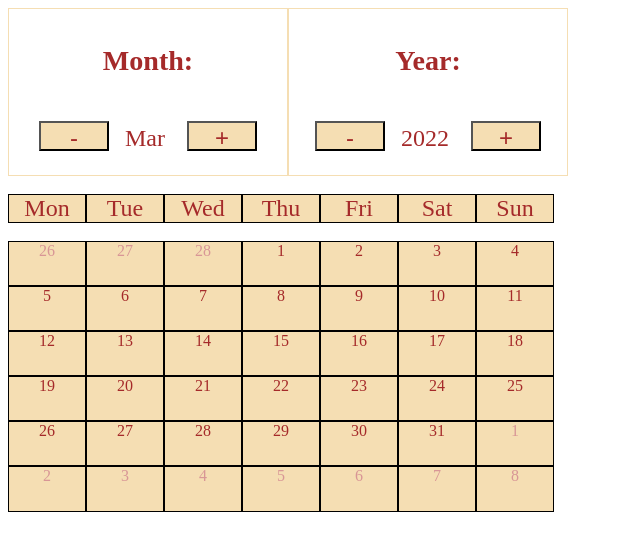
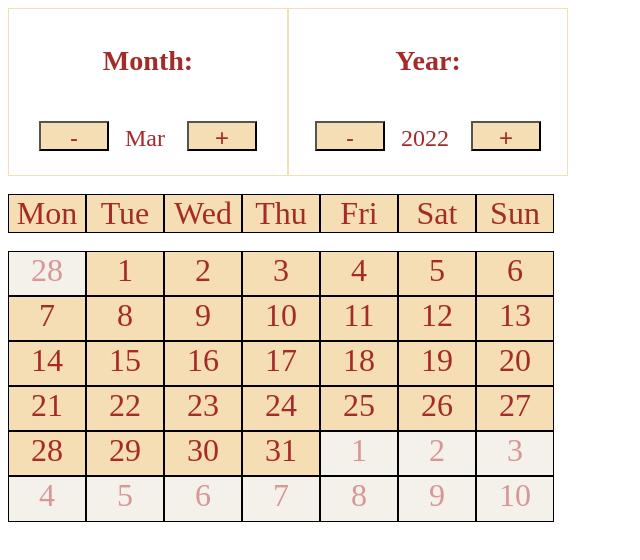
Before and after one commit to radisa-bogdanovic/calendar, an Angular app: page / in a window 1280 px wide. Shown: the top 560 px of the page, without its empty margins (0-640 px from the left). Built offline with nearby package versions, Linux system fonts and the light colour scheme.

Commit message:
Added styling(i guess)

```diff
--- a/src/app/calendar/calendar.component.css
+++ b/src/app/calendar/calendar.component.css
@@ -14,7 +14,7 @@
   display: inline-block;
   width: calc(95% / 7);
   color: rgb(216, 150, 150);
-  background-color: wheat;
+  background-color: rgb(244, 241, 235);
   text-align: center;
   height: calc(95% / 6);
   border: 1px black solid;
@@ -36,7 +36,7 @@
   height: 17rem;
 }
 .weekdays {
-  font-size: 1.5rem;
+  font-size: 2rem;
 }
 .button {
   height: 30px;
@@ -46,3 +46,8 @@
   color: brown;
   font-size: 1.5rem;
 }
+.days,
+.daysBefore {
+  text-justify: kashida;
+  font-size: 2rem;
+}
--- a/src/app/calendar/calendar.component.ts
+++ b/src/app/calendar/calendar.component.ts
@@ -94,7 +94,7 @@ export class CalendarComponent implements OnInit {
     this.daysInMonth = [];
     this.daysInBeforeMonth = [];
     this.daysFromNextMonth = [];
-    let firstDay = new Date(this.year, this.monthIndex, 1)
+    let firstDay = new Date(this.year, this.monthIndex - 1, 1)
       .toDateString()
       .slice(0, 3);
 
@@ -105,10 +105,13 @@ export class CalendarComponent implements OnInit {
       this.daysInBeforeMonth.push(i);
     }
 
-    this.daysInBeforeMonth = [
-      ...this.daysInBeforeMonth.slice(-(7 - this.daysNames.indexOf(firstDay))),
-    ];
-
+    if (this.daysNames.indexOf(firstDay) != 0) {
+      this.daysInBeforeMonth = [
+        ...this.daysInBeforeMonth.slice(-this.daysNames.indexOf(firstDay)),
+      ];
+    } else {
+      this.daysInBeforeMonth = [...this.daysInBeforeMonth.slice(-7)];
+    }
     this.daysFromNextMonth = [
       ...Array.from(
         {
```
